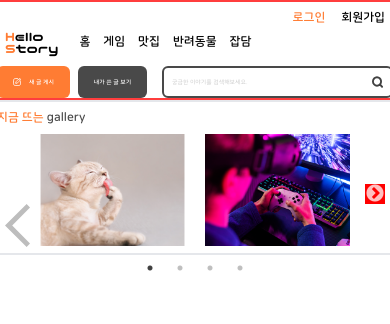
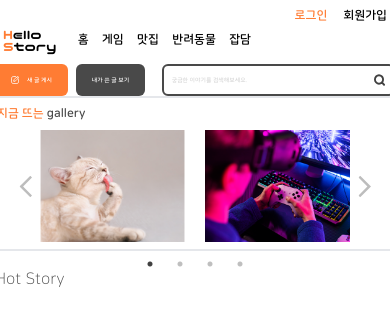
Before and after one commit to coaudtn0276/HelloStory, a Next.js app: page / in a window 390 px wide. Shown: the top 324 px of the page. Built offline with nearby package versions, Linux system fonts and the light colour scheme; no server answers; the database is empty.

Commit message:
styled-components, HotGallery

```diff
--- a/app/page.tsx
+++ b/app/page.tsx
@@ -1,5 +1,4 @@
-import CarouselItemsSlick from "@/components/CarouselItemsSlick";
-import HotGallery from "@/components/HotGallery";
+import { HotGallery, HotStory } from "@/components";
 import { connectDB } from "@/src/util/database";
 
 export default async function Home() {
@@ -10,7 +9,7 @@ export default async function Home() {
   return (
     <div className="text-gray-primary  ">
       <HotGallery />
-      {/* <CarouselItemsSlick /> */}
+      <HotStory />
       {/* 메인페이지 */}
     </div>
   );
--- a/components/CarouselItemsSlick.tsx
+++ b/components/CarouselItemsSlick.tsx
@@ -3,42 +3,78 @@
 import "slick-carousel/slick/slick.css";
 import "slick-carousel/slick/slick-theme.css";
 
+import styled from "styled-components";
+
+import { testImg1, testImg2, testImg3, testImg4, testImg5 } from "@/public/testImg";
+
 import Slider from "react-slick";
-import { ArrowPropsTyps } from "@/src/type/types";
-import { testImg1, testImg2, testImg3, testImg4, testImg5 } from "@/public/testImg";
 import LeftArrow from "@/public/image/LeftArrow";
+import { RightArrow } from "@/public/image";
+import { useState } from "react";
 
-function SampleNextArrow(props: ArrowPropsTyps) {
-  const { className, style, onClick } = props;
-  return <div className={className} style={{ ...style, display: "block", background: "red" }} onClick={onClick} />;
-}
+const StyledSlider = styled(Slider)`
+  width: 100%;
+  height: 100%;
+  position: relative;
+  .slick-prev::before,
+  .slick-next::before {
+    opacity: 0;
+    display: none;
+  }
+`;
 
-function SamplePrevArrow(props: ArrowPropsTyps) {
-  const { className, style, onClick } = props;
-  return (
-    <div className={className} style={{ ...style, display: "block" }} onClick={onClick}>
-      <LeftArrow />
-    </div>
-  );
-}
+const Pre = styled.div`
+  width: 50px;
+  height: 50px;
+  position: absolute;
+  left: -7%;
+  z-index: 3;
+`;
 
-// const StyledSlider = ()=>{
-//   return <div className='w-full h-full relative' style={{}}></div>
-// }
+const NextTo = styled.div`
+  width: 50px;
+  height: 50px;
+  position: absolute;
+  right: -11%;
+  z-index: 3;
+`;
 
 const CarouselItemsSlick: React.FC = () => {
+  const [arrowColor, setArrowColor] = useState("");
+
+  const handleArrowColor = (path: "right" | "left") => {
+    setArrowColor(path);
+  };
+
   const settings = {
     dots: true,
     infinite: false,
     speed: 500,
     slidesToShow: 5,
     slidesToScroll: 1,
-    // className: "slide",
-    nextArrow: <SampleNextArrow />,
+    nextArrow: (
+      <NextTo>
+        <div
+          className="scale-50 sm:scale-50 md:scale-75 lg:scale-90"
+          onClick={() => {
+            handleArrowColor("right");
+          }}
+        >
+          <RightArrow color={arrowColor === "right" ? "#ff7c33" : "#BDBDBD"} />
+        </div>
+      </NextTo>
+    ),
     prevArrow: (
-      <div className="w-6 h-11 absolute left-0 bottom-30">
-        <LeftArrow />
-      </div>
+      <Pre>
+        <div
+          className="scale-50 sm:scale-50 md:scale-75 lg:scale-90"
+          onClick={() => {
+            handleArrowColor("left");
+          }}
+        >
+          <LeftArrow color={arrowColor === "left" ? "#ff7c33" : "#BDBDBD"} />
+        </div>
+      </Pre>
     ),
     responsive: [
       {
@@ -73,7 +109,7 @@ const CarouselItemsSlick: React.FC = () => {
 
   return (
     <div className="w-10/12">
-      <Slider {...settings}>
+      <StyledSlider {...settings}>
         {testImgs.map((el, idx) => {
           return (
             <div key={idx} className="w-28 h-28 ">
@@ -81,7 +117,7 @@ const CarouselItemsSlick: React.FC = () => {
             </div>
           );
         })}
-      </Slider>
+      </StyledSlider>
     </div>
   );
 };
--- a/components/HotGallery.tsx
+++ b/components/HotGallery.tsx
@@ -2,7 +2,7 @@ import CarouselItemsSlick from "./CarouselItemsSlick";
 
 const HotGallery = () => {
   return (
-    <div className="border-2">
+    <div className="border-2 mb-4">
       {/* Link태그 넣어주기 */}
       <h2 className="my-2 font-b text-xs sm:text-sm md:text-base lg:text-lg">
         <span className="text-orange">지금 뜨는 </span>
--- /dev/null
+++ b/components/HotStory.tsx
@@ -0,0 +1,5 @@
+const HotStory = () => {
+  return <div className="w-full h-full">Hot Story</div>;
+};
+
+export default HotStory;
--- a/components/NavBar.tsx
+++ b/components/NavBar.tsx
@@ -14,7 +14,7 @@ const NavBar: React.FC = () => {
   };
 
   return (
-    <div className="flex flex-col border-2 border-red">
+    <div className="flex flex-col">
       <div className="flex flex-row-reverse pt-2 mr-2 font-b text-xs sm:text-sm md:text-base lg:text-lg ">
         <div>
           <span className="mr-4 text-orange">로그인</span>
--- /dev/null
+++ b/components/index.ts
@@ -0,0 +1,6 @@
+export { default as NavBar } from "./NavBar";
+export { default as Button } from "./Button";
+export { default as CarouselItems } from "./CarouselItems";
+export { default as CarouselItemsSlick } from "./CarouselItemsSlick";
+export { default as HotGallery } from "./HotGallery";
+export { default as HotStory } from "./HotStory";
--- a/package.json
+++ b/package.json
@@ -16,7 +16,8 @@
     "react-dom": "^18",
     "react-items-carousel": "^2.8.0",
     "react-slick": "^0.29.0",
-    "slick-carousel": "^1.8.1"
+    "slick-carousel": "^1.8.1",
+    "styled-components": "^6.1.8"
   },
   "devDependencies": {
     "@types/node": "^20",
--- a/public/image/LeftArrow.tsx
+++ b/public/image/LeftArrow.tsx
@@ -1,7 +1,9 @@
-const LeftArrow = () => {
+import { ArrowType } from "@/src/type/types";
+
+const LeftArrow = ({ color }: ArrowType) => {
   return (
     <svg width="25" height="43" viewBox="0 0 25 43" fill="none" xmlns="http://www.w3.org/2000/svg">
-      <path d="M21.6346 43L25 39.4167L7.21154 21.5L25 3.58334L21.6346 -2.94211e-07L1.87959e-06 21.5L21.6346 43Z" fill="#BDBDBD" />
+      <path d="M21.6346 43L25 39.4167L7.21154 21.5L25 3.58334L21.6346 -2.94211e-07L1.87959e-06 21.5L21.6346 43Z" fill={color} />
     </svg>
   );
 };
--- /dev/null
+++ b/public/image/RightArrow.tsx
@@ -0,0 +1,11 @@
+import { ArrowType } from "@/src/type/types";
+
+const RightArrow = ({ color }: ArrowType) => {
+  return (
+    <svg width="25" height="43" viewBox="0 0 25 43" fill="none" xmlns="http://www.w3.org/2000/svg">
+      <path d="M3.36538 0L0 3.58333L17.7885 21.5L0 39.4167L3.36538 43L25 21.5L3.36538 0Z" fill={color} />
+    </svg>
+  );
+};
+
+export default RightArrow;
--- a/public/image/index.ts
+++ b/public/image/index.ts
@@ -1,4 +1,4 @@
 export { default as postImg } from "./postImg.svg";
 export { default as searchImg } from "./searchImg.svg";
-// export { default as leftArrow } from "./leftArrow.svg";
-// export { default as rightArrow } from "./rightArrow.svg";
+export { default as LeftArrow } from "./LeftArrow";
+export { default as RightArrow } from "./RightArrow";
--- a/src/type/types.ts
+++ b/src/type/types.ts
@@ -13,3 +13,7 @@ export type ArrowPropsTyps = {
   style?: React.CSSProperties;
   onClick?: () => void;
 };
+
+export type ArrowType = {
+  color: string;
+};
```
Also changed, not shown: app/globals.css (+9 -0 lines), public/image/rightArrow.svg (deleted), 1 other file (tests, documents, lock files or other folders).
